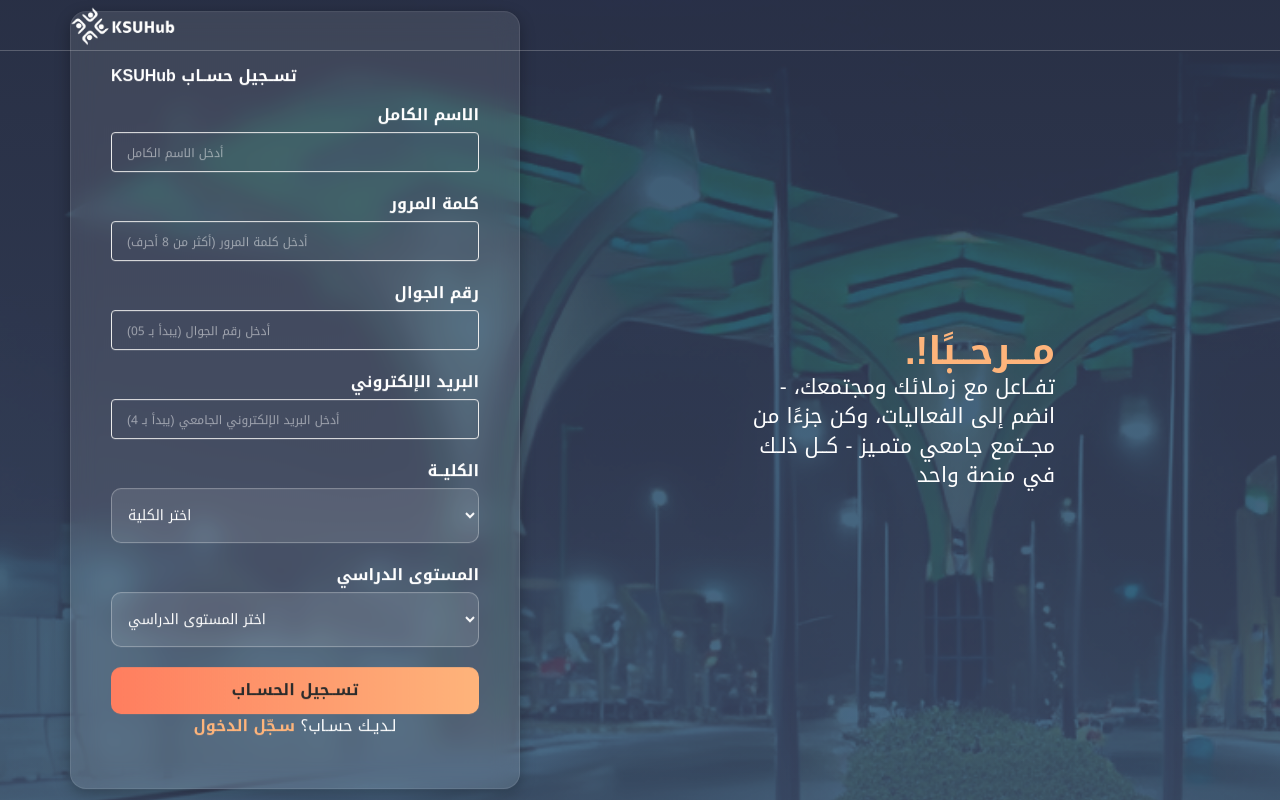
After one commit to iRoseM/KSUHub, a PHP site: page /signup.html in a window 1280 px wide. The commit adds this page. Run offline with PHP 8.4, Linux system fonts and the light colour scheme.

Commit message:
تسجيل الدخول + تسجيل حساب + اضافة الخط العربي والايقونات لكل الصفحات

```diff
--- a/css/style.css
+++ b/css/style.css
@@ -32,7 +32,7 @@ Table OF Contents
 \*------------------------------------*/
 /* --- typography --- */
 body {
-    font-family: 'Montserrat', sans-serif;
+    font-family: 'Noto Kufi Arabic', sans-serif;
 	font-size: 15px;
     font-weight: 400;
     color: #798696;
@@ -63,7 +63,7 @@ h4 {
 }
 
 a {
-	font-family: 'Lato', sans-serif;
+	font-family: 'Noto Kufi Arabic', sans-serif;
 	color: #374050;
 	font-weight: 700;
 }
@@ -84,6 +84,8 @@ ul,ol{
 
 .white-text {
 	color: #FFF;
+	text-align: justify;
+
 }
 
 blockquote {
@@ -1367,11 +1370,12 @@ input[type="text"]:focus, input[type="email"]:focus, input[type="password"]:focu
     color: #ffffff;
     font-size: 18px;
     line-height: 1.6;
+	text-align: justify;
 }
 
 .log-form-group {
     margin-bottom: 25px;
-    text-align: left;
+    text-align: right;
 }
 
 .log-form-control {
@@ -1410,10 +1414,18 @@ input[type="text"]:focus, input[type="email"]:focus, input[type="password"]:focu
     transition: all 0.3s ease;
     cursor: pointer;
     margin-top: 20px;
+	text-align: center;
 }
 .text-content-wrapper{
 	margin-top: 150px;
-	padding-right: 40px;
+	padding-right: 10px;
+}
+.text-content-wrapper h1,
+.text-content-wrapper p {
+    width: 400px;
+    text-align: right;
+    margin: 0;
+    padding-left: 40px;
 }
 .log-main-button:hover {
     background: linear-gradient(90deg, #feb47b, #ff7e5f);
@@ -1451,3 +1463,99 @@ input[type="text"]:focus, input[type="email"]:focus, input[type="password"]:focu
         font-size: 16px;
     }
 }
+
+/* Signup box styling */
+.log-signup-box {
+    background: rgba(255, 255, 255, 0.1);
+    backdrop-filter: blur(12px);
+    padding: 40px;
+    margin-right: 80px;
+    border-radius: 16px;
+    box-shadow: 0 4px 15px rgba(0, 0, 0, 0.3);
+    max-width: 450px; /* Reduced max-width */
+    width: 100%;
+    border: 1px solid rgba(255, 255, 255, 0.1);
+}
+
+/* Text styling for white text */
+.log-white-text {
+    color: #ffffff;
+    font-size: 16px;
+    line-height: 1.5;
+    text-align: justify;
+}
+
+/* Form group styling */
+.log-form-group {
+    margin-bottom: 20px;
+    text-align: right;
+}
+
+/* Input field styling */
+.log-form-control {
+    width: 100%;
+    padding: 12px;
+    border-radius: 10px;
+    border: 1px solid rgba(255, 255, 255, 0.3);
+    background-color: rgba(255, 255, 255, 0.1);
+    color: #ffffff;
+    font-size: 14px;
+    outline: none;
+    transition: all 0.3s ease-in-out;
+}
+
+/* Placeholder styling */
+.log-form-control::placeholder {
+    color: rgba(255, 255, 255, 0.5);
+    font-size: 12px;
+}
+
+/* Style for the options in the dropdown */
+.log-form-control option {
+    background-color: #374050; /* Background color for options */
+    color: #ffffff; /* Text color for options */
+}
+
+/* Hover effect for options */
+.log-form-control option:hover {
+    background-color: #feb47b; /* Background color on hover */
+    color: #2c2c2c; /* Text color on hover */
+}
+
+/* Signup button styling */
+.log-main-button {
+    width: 100%;
+    padding: 12px;
+    border-radius: 10px;
+    border: none;
+    background: linear-gradient(90deg, #ff7e5f, #feb47b);
+    color: #2c2c2c;
+    font-weight: bold;
+    font-size: 16px;
+    text-transform: uppercase;
+    transition: all 0.3s ease;
+    cursor: pointer;
+    margin-top: 15px;
+    text-align: center;
+}
+
+/* Responsive adjustments */
+@media (max-width: 480px) {
+    .log-signup-box {
+        padding: 20px;
+        max-width: 90%;
+        margin: 0 auto;
+    }
+
+    .text-content-wrapper {
+        display: none;
+    }
+
+    .log-form-control {
+        padding: 10px;
+    }
+
+    .log-main-button {
+        font-size: 14px;
+    }
+}
--- /dev/null
+++ b/signup.html
@@ -0,0 +1,133 @@
+<!DOCTYPE html>
+<html lang="ar">
+
+<head>
+    <meta charset="utf-8">
+    <meta http-equiv="X-UA-Compatible" content="IE=edge">
+    <meta name="viewport" content="width=device-width, initial-scale=1">
+    <title>KSUHub | تسجيل حساب </title>
+
+    <!-- tab icon -->
+    <link rel="icon" href="img/KSUHub2.png" type="image/x-icon">
+
+    <!-- Bootstrap -->
+    <link type="text/css" rel="stylesheet" href="css/bootstrap.min.css"/>
+
+    <!-- Font Awesome Icon -->
+    <link rel="stylesheet" href="css/font-awesome.min.css">
+
+    <!-- Custom stylesheet -->
+    <link type="text/css" rel="stylesheet" href="css/style.css"/>
+
+    <!-- Arabic font -->
+    <link rel="preconnect" href="https://fonts.googleapis.com">
+    <link rel="preconnect" href="https://fonts.gstatic.com" crossorigin>
+    <link href="https://fonts.googleapis.com/css2?family=Noto+Kufi+Arabic:wght@100..900&display=swap" rel="stylesheet">
+</head>
+
+<body>
+    <header id="header" class="transparent-nav">
+        <div class="container">
+            <div class="navbar-header">
+                <!-- Logo -->
+                <div class="navbar-brand">
+                    <a class="logo" href="index.html">
+                        <img src="./img/logo-alt.png" alt="KSUHub Logo">
+                    </a>
+                </div>
+
+                <!-- Mobile toggle -->
+                <button class="navbar-toggle">
+                    <span></span>
+                </button>
+            </div>
+        </div>
+    </header>
+
+    <!-- Background Image -->
+    <div class="bg-image bg-parallax overlay" style="background-image: url(./img/home-background.png);"></div>
+
+    <!-- Main Content Wrapper -->
+    <div class="home-wrapper">
+        <div class="container">
+            <div class="row">
+                <!-- Signup Form -->
+                <div class="col-md-6">
+                    <div class="log-signup-box">
+                        <h2 class="log-white-text text-center">KSUHub تســجيل حســاب</h2>
+                        <form action="dashboard.html" method="POST">
+                            <!-- Full Name -->
+                            <div class="log-form-group">
+                                <label class="log-white-text">الاسم الكامل</label>
+                                <input type="text" class="log-form-control" placeholder="أدخل الاسم الكامل" required>
+                            </div>
+
+                            <!-- Password -->
+                            <div class="log-form-group">
+                                <label class="log-white-text">كلمة المرور</label>
+                                <input type="password" class="log-form-control" placeholder="أدخل كلمة المرور (أكثر من 8 أحرف)" minlength="8" required>
+                            </div>
+
+                            <!-- Phone Number -->
+                            <div class="log-form-group">
+                                <label class="log-white-text">رقم الجوال</label>
+                                <input type="tel" class="log-form-control" placeholder="أدخل رقم الجوال (يبدأ بـ 05)" pattern="05[0-9]{8}" required>
+                            </div>
+
+                            <!-- Email -->
+                            <div class="log-form-group">
+                                <label class="log-white-text">البريد الإلكتروني</label>
+                                <input type="email" class="log-form-control" placeholder="أدخل البريد الإلكتروني الجامعي (يبدأ بـ 4)" pattern="4.+@student\.ksu\.edu\.sa" required>
+                            </div>
+
+                            <!-- College -->
+                            <div class="log-form-group">
+                                <label class="log-white-text">الكليــة</label>
+                                <select class="log-form-control" required>
+                                    <option value="" disabled selected>اختر الكلية</option>
+                                    <option value="engineering">كلية الحاسب وتقنية المعلومات</option>
+                                    <option value="engineering">كلية الهندسة</option>
+                                    <option value="science">كلية العلوم</option>
+                                    <option value="medicine">كلية الطب</option>
+                                    <option value="business">كلية إدارة الأعمال</option>
+                                    <option value="arts">كلية الآداب</option>
+                                </select>
+                            </div>
+
+                            <!-- Studying Level -->
+                            <div class="log-form-group">
+                                <label class="log-white-text">المستوى الدراسي</label>
+                                <select class="log-form-control" required>
+                                    <option value="" disabled selected>اختر المستوى الدراسي</option>
+                                    <option value="sophomore">السنة الأولى المشتركة</option>
+                                    <option value="junior">السنة الثانية</option>
+                                    <option value="senior">السنة الثالثة</option>
+                                    <option value="graduate">السنة الرابعة</option>
+                                    <option value="junior">خريــج</option>
+                                </select>
+                            </div>
+
+                            <!-- Signup Button -->
+                            <button type="submit" class="log-main-button log-icon-button btn-block">تســجيل الحســاب</button>
+
+                            <!-- Login Link -->
+                            <p class="text-center log-white-text mt-3" style="text-align: center;">
+                                لـديـك حسـاب؟
+                                <a href="login.html" class="log-white-text"><strong>سـجّل الدخول</strong></a>
+                            </p>
+                        </form>
+                    </div>
+                </div>
+
+                <!-- Right Column: Text Content -->
+                <div class="col-md-6 text-content-wrapper" style="margin-top: 320px; ">
+                    <h1 class="white-text" style="color: #feb47b; text-align: right; padding-left: 80px;">.!مـــرحــبًا </h1>
+                    <p class="lead white-text" style="width: 400px; text-align: right; padding-left: 80px; margin: 0px;">
+                        - تفــاعل مع زمـلائك ومجتمعك، انضم إلى الفعاليات، وكن جزءًا من مجــتمع جامعي متمـيز - كــل ذلـك في منصة واحد
+                    </p>
+                </div>
+            </div>
+        </div>
+    </div>
+</body>
+</html>
```
Also changed, not shown: other parts of css/style.css (+11 -10 lines), club-profile.html (+14 -2 lines), contact.html (+8 -3 lines), home.html (+7 -3 lines), index.html (+12 -4 lines), login.html (+24 -27 lines), student-profile.html (+10 -3 lines).
